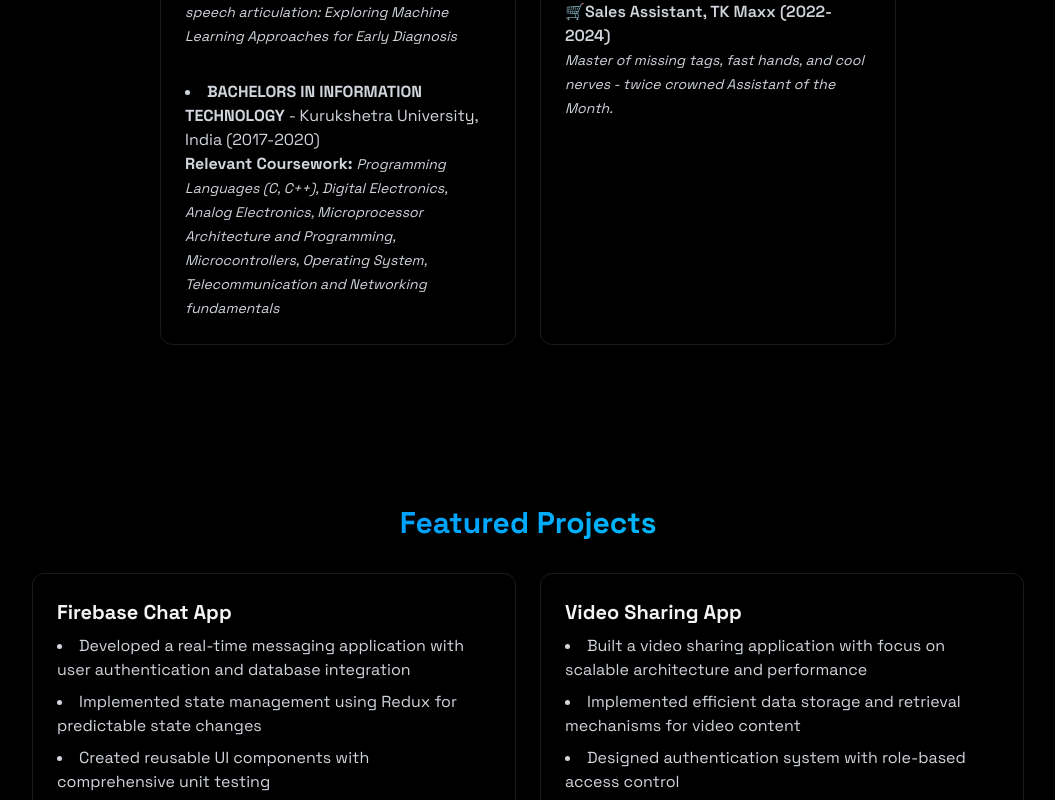
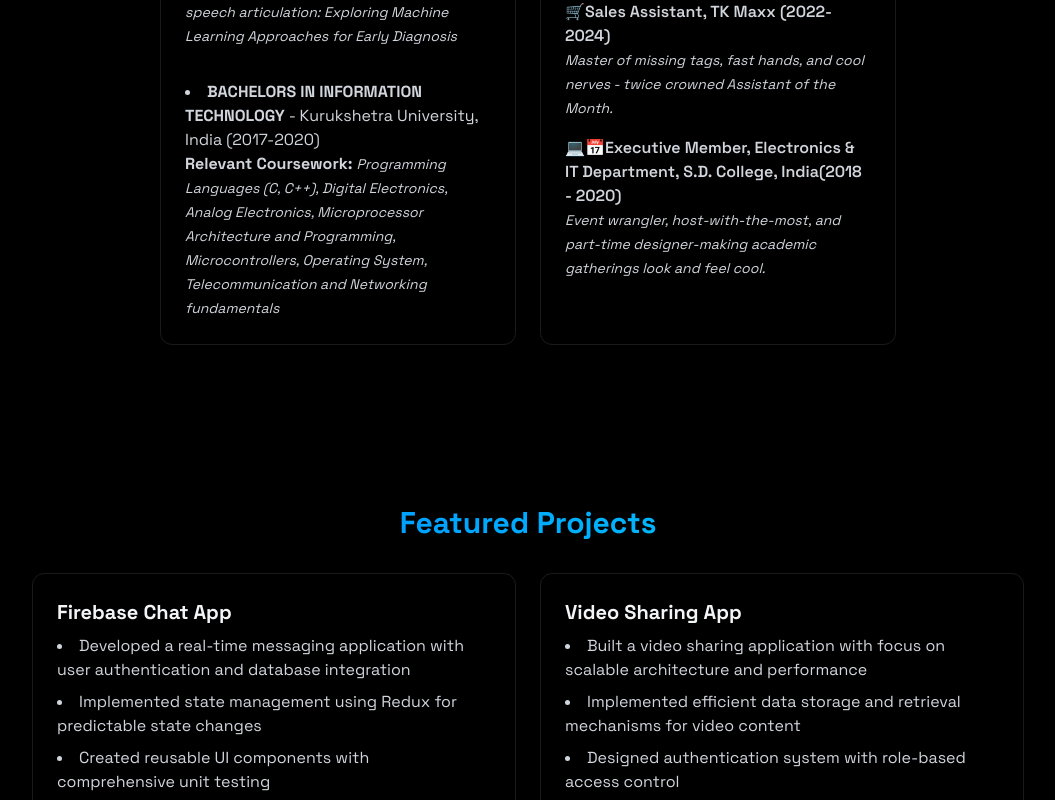
Before and after one commit to Navneet-kaur-09/navneet-portfolio, a React (Vite) app: page / in a window 1280 px wide. Shown: the part 2267-3067 px from the top of the page, without its empty margins (112-1167 px from the left). Built offline with nearby package versions, Linux system fonts and the light colour scheme.

Commit message:
added missing piece

```diff
--- a/src/components/sections/About.jsx
+++ b/src/components/sections/About.jsx
@@ -177,6 +177,17 @@ export const About = () => {
                   Master of missing tags, fast hands, and cool nerves - twice crowned Assistant of the Month.
                   </span>
                 </div>
+
+                <div>
+                  <h4 className="font-semibold">
+                    {" "}
+                    💻📅Executive Member, Electronics & IT Department, S.D. College, India(2018 - 2020){" "}
+                  </h4>
+                  <span className="text-sm italic">
+                 Event wrangler, host-with-the-most, and part-time designer-making academic gatherings look and feel cool.
+                  </span>
+                </div>
+
               </div>
             </div>
           </div>
```
